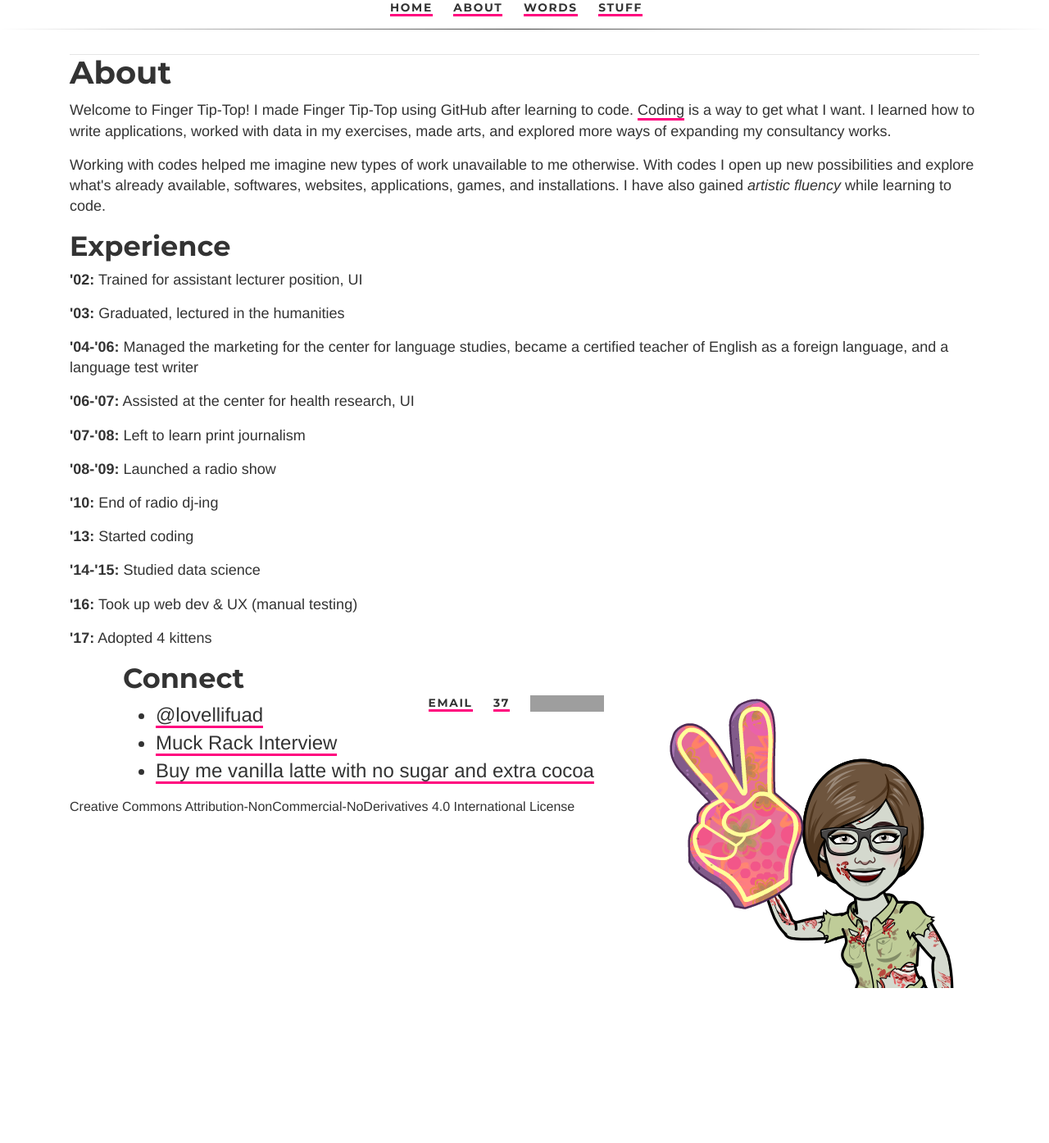
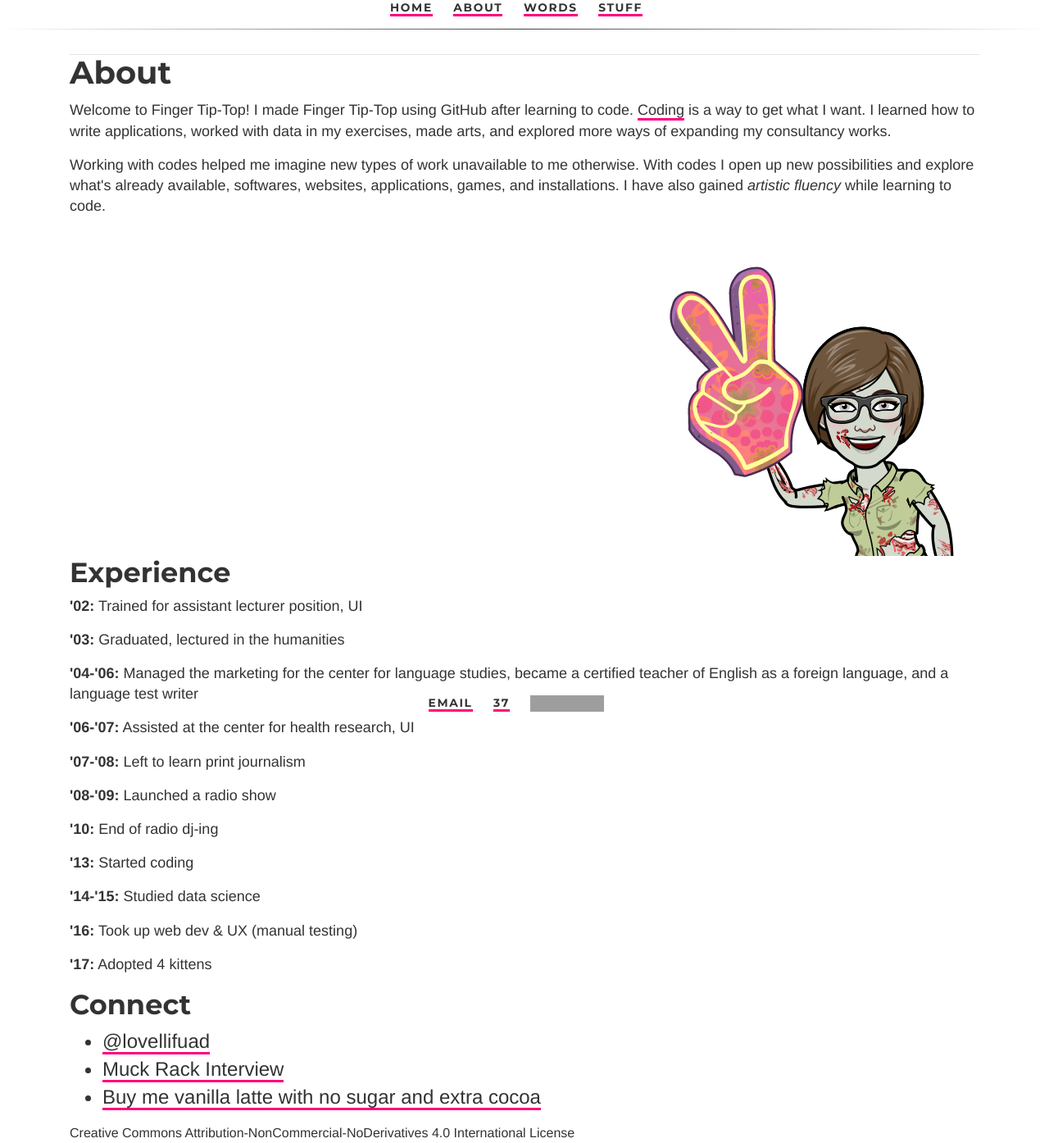
Before and after one commit to ariesti/ariesti.github.io, a Jekyll site: the page built from about/index.html, in a window 1280 px wide. Shown: the whole page at 82% size. Built offline with Jekyll 4.4.1, drawn with Linux system fonts in a browser that asks for light colours; before the commit the page ends 1205 px from its top, so only the background shows below that; grey boxes are pictures that could not be loaded.

Commit message:
Update index.html

```diff
--- a/about/index.html
+++ b/about/index.html
@@ -18,6 +18,9 @@
 			</p>
 		</div>
 <hr>
+		<div class="right">
+			<img src="/assets/1-ftt.png" alt="Finger Tip-Top" style="float:right" />
+		</div>
 		<div class="clear">
 			<h2>Experience</h2>
 			<p><strong>'02:</strong> Trained for assistant lecturer position, UI</p>
@@ -32,10 +35,7 @@
 			<p><strong>'16:</strong> Took up web dev & UX (manual testing)</p>
 			<p><strong>'17:</strong> Adopted 4 kittens</p>
 		</div>
-		<div class="right">
-			<img src="/assets/1-ftt.png" alt="Finger Tip-Top" style="float:right" />
-		</div>
-		<div id="wrapper">
+		<div id="left">
 			<h2>Connect</h2>
 			<ul class="links">
 				<li><a href="https://twitter.com/lovellifuad">@lovellifuad</a></li>
```
